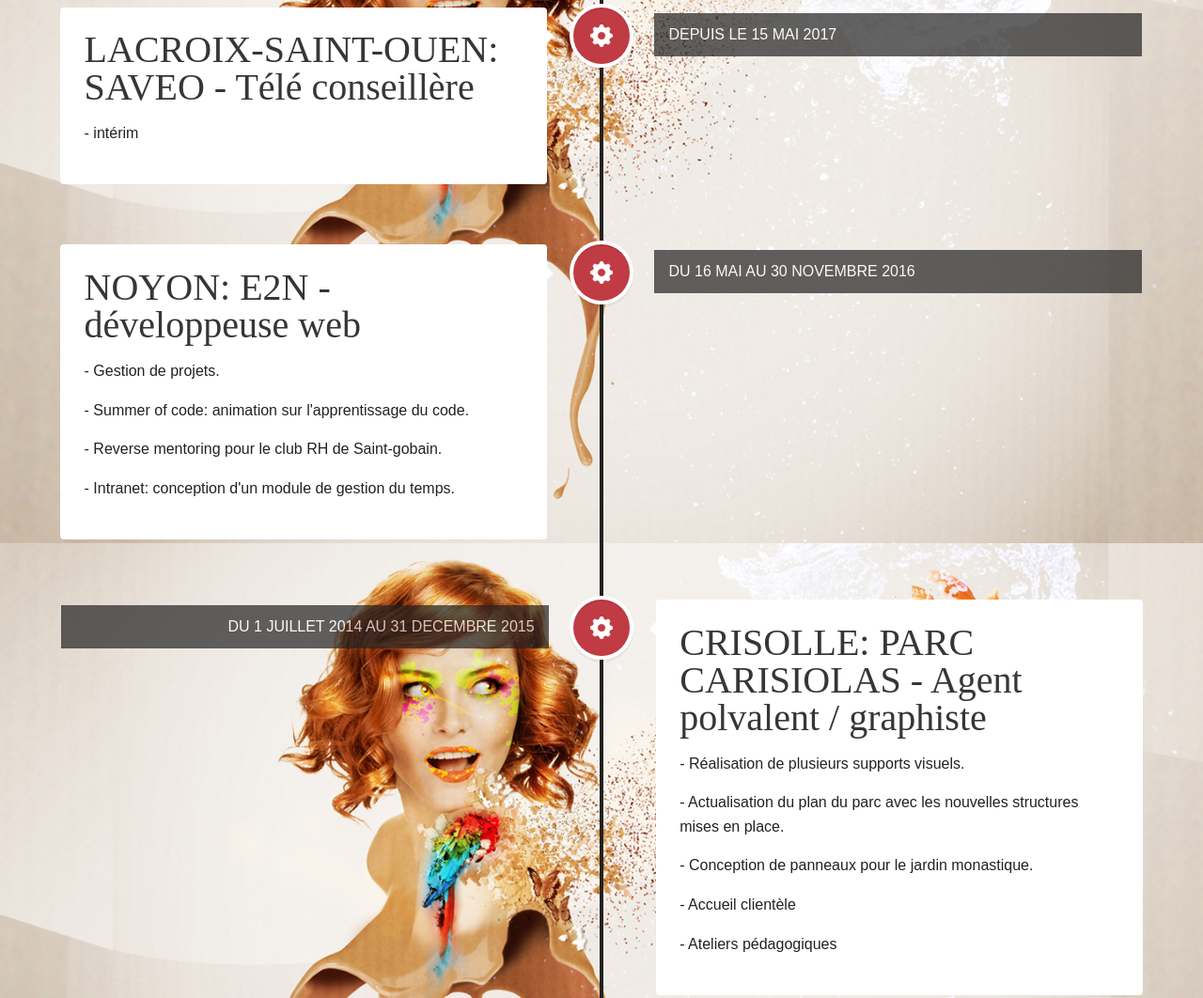
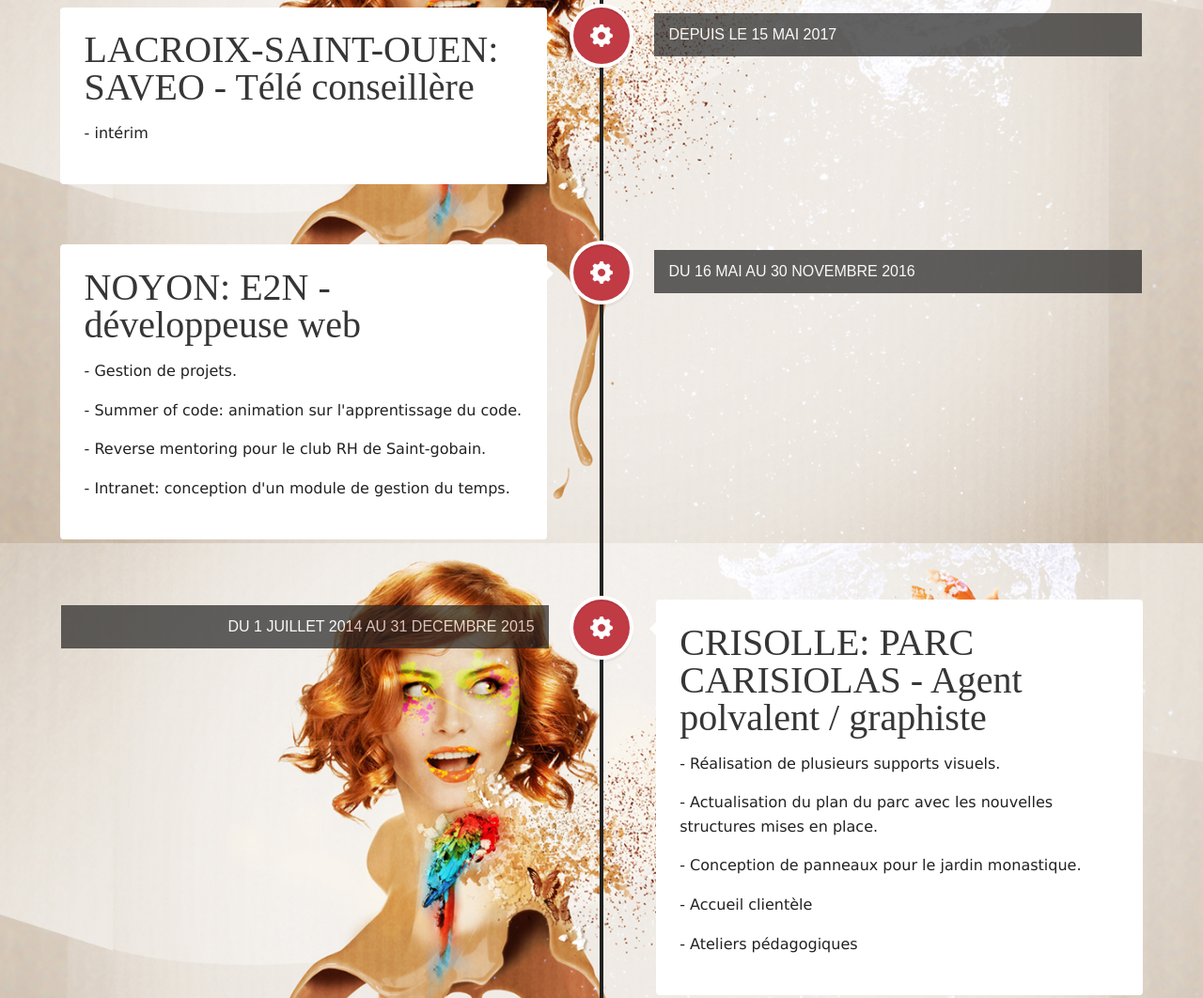
Before and after one commit to maite1/maite1.github.io, a plain HTML site: page index.html in a window 1280 px wide. Shown: the part 3060-4122 px from the top of the page at 94% size. Drawn offline with Linux system fonts and the light colour scheme; files that its build step writes are made by us from their sources; a web font is replaced by a local one.

Commit message:
Update style.css

```diff
--- a/style.css
+++ b/style.css
@@ -823,7 +823,8 @@ img {
     font-size: 1.25rem;
   }
   .cd-timeline-content p {
-    font-size: 16px !important;
+	  font-family:'verdana';
+    font-size: 20px !important;
     font-size: 1rem !important;
  font-weight: 20px !important;
   color: #222 !important;
```
